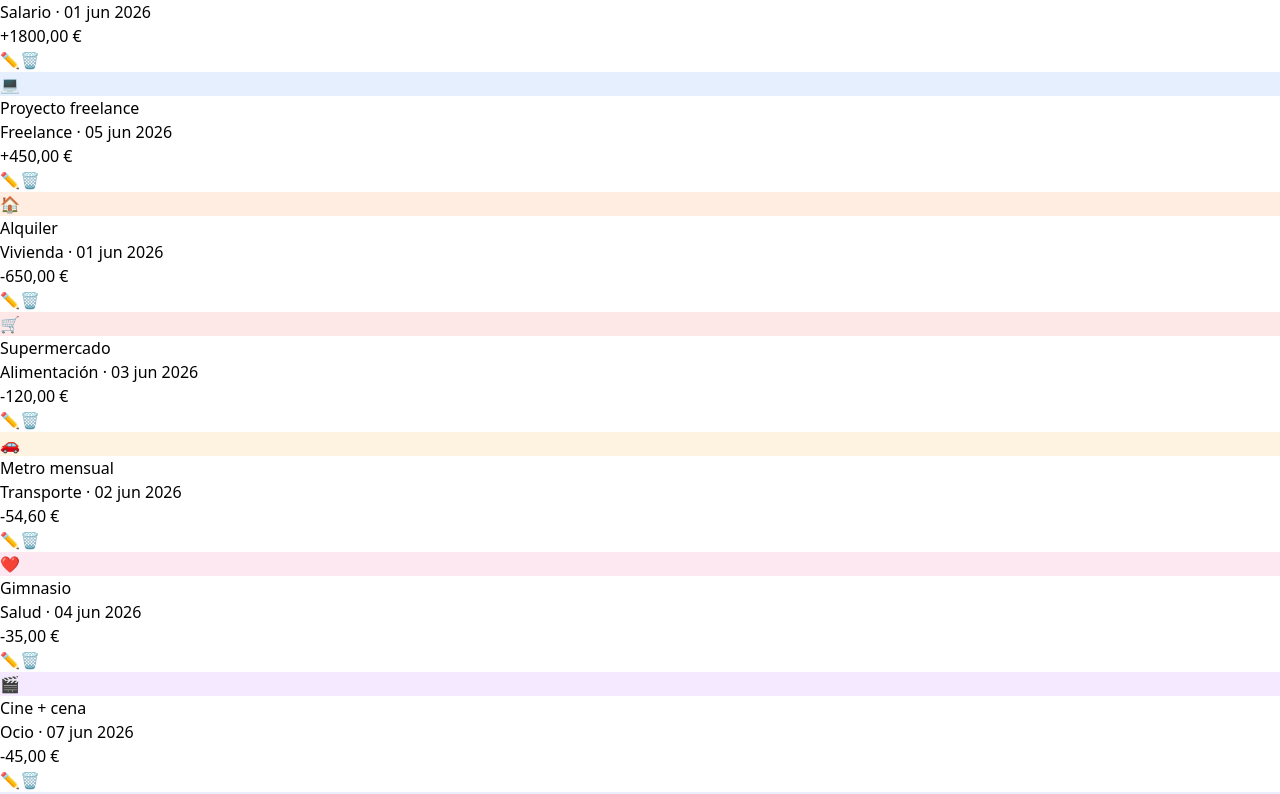
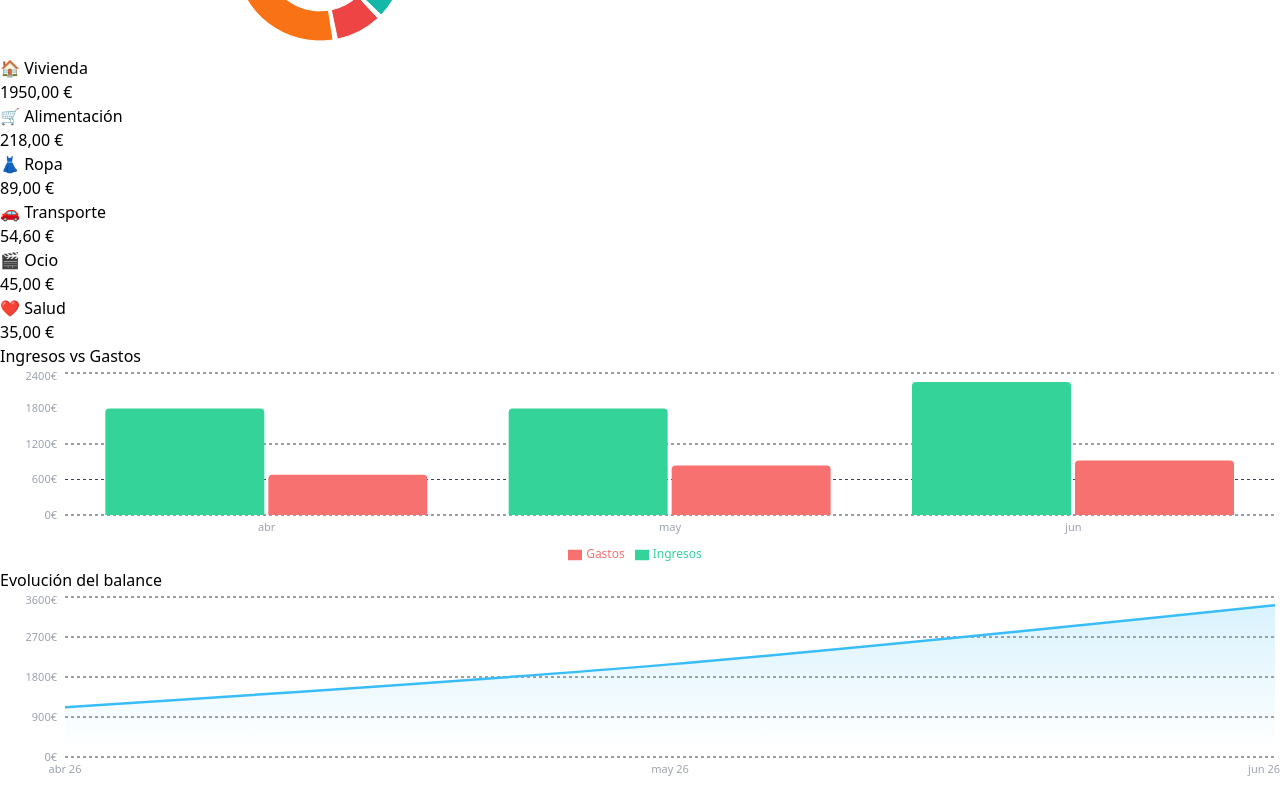
Before and after one commit to claramontano/finance-tracker, a React (Vite) app: page / in a window 1280 px wide. Shown: the part 560-1354 px from the top of the page. Built offline with nearby package versions, Linux system fonts and the light colour scheme.

Commit message:
feat: add Charts with pie, bar and area charts using Recharts

```diff
--- a/src/App.jsx
+++ b/src/App.jsx
@@ -4,6 +4,7 @@ import Summary from './components/Summary'
 import Filters from './components/Filters'
 import TransactionForm from './components/TransactionForm'
 import TransactionList from './components/TransactionList'
+import Charts from './components/Charts'
 
 function App() {
   return (
@@ -12,6 +13,7 @@ function App() {
         <Header />
         <main className="max-w-7xl mx-auto px-6 py-8">
           <Summary />
+          <Charts />
           <Filters />
           <TransactionForm />
           <TransactionList />
--- /dev/null
+++ b/src/components/Charts.jsx
@@ -0,0 +1,149 @@
+import { useMemo } from 'react'
+import { useFinance } from '../hooks/useFinance'
+import { getCategoryById } from '../utils/categories'
+import { formatCurrency } from '../utils/formatters'
+import {
+  PieChart, Pie, Cell, Tooltip, ResponsiveContainer,
+  BarChart, Bar, XAxis, YAxis, CartesianGrid, Legend,
+  LineChart, Line, Area, AreaChart
+} from 'recharts'
+
+function CustomTooltip({ active, payload, label }) {
+  if (!active || !payload?.length) return null
+  return (
+    <div className="bg-gray-800 border border-gray-700 rounded-xl px-4 py-3 shadow-xl">
+      {label && <p className="text-gray-400 text-xs mb-1">{label}</p>}
+      {payload.map((p, i) => (
+        <p key={i} className="text-sm font-bold" style={{ color: p.color }}>
+          {p.name}: {typeof p.value === 'number' ? formatCurrency(p.value) : p.value}
+        </p>
+      ))}
+    </div>
+  )
+}
+
+export default function Charts() {
+  const { transactions } = useFinance()
+
+  // Datos para gráfica de dona (gastos por categoría)
+  const pieData = useMemo(() => {
+    const expenses = transactions.filter(t => t.type === 'expense')
+    const byCategory = {}
+    expenses.forEach(t => {
+      byCategory[t.category] = (byCategory[t.category] || 0) + t.amount
+    })
+    return Object.entries(byCategory)
+      .map(([id, value]) => {
+        const cat = getCategoryById(id)
+        return { name: cat.label, value: Math.round(value * 100) / 100, color: cat.color, icon: cat.icon }
+      })
+      .sort((a, b) => b.value - a.value)
+      .slice(0, 6)
+  }, [transactions])
+
+  // Datos para gráfica de barras (últimos 6 meses)
+  const barData = useMemo(() => {
+    const months = {}
+    transactions.forEach(t => {
+      const key = t.date.slice(0, 7)
+      if (!months[key]) months[key] = { month: key, ingresos: 0, gastos: 0 }
+      if (t.type === 'income') months[key].ingresos += t.amount
+      if (t.type === 'expense') months[key].gastos += t.amount
+    })
+    return Object.values(months)
+      .sort((a, b) => a.month.localeCompare(b.month))
+      .slice(-6)
+      .map(m => ({
+        ...m,
+        month: new Intl.DateTimeFormat('es-ES', { month: 'short' }).format(new Date(m.month + '-01')),
+        ingresos: Math.round(m.ingresos),
+        gastos: Math.round(m.gastos),
+      }))
+  }, [transactions])
+
+  // Datos para gráfica de área (evolución del balance)
+  const areaData = useMemo(() => {
+    let balance = 0
+    const sorted = [...transactions].sort((a, b) => a.date.localeCompare(b.date))
+    const byMonth = {}
+    sorted.forEach(t => {
+      const key = t.date.slice(0, 7)
+      balance += t.type === 'income' ? t.amount : -t.amount
+      byMonth[key] = Math.round(balance)
+    })
+    return Object.entries(byMonth).map(([month, balance]) => ({
+      month: new Intl.DateTimeFormat('es-ES', { month: 'short', year: '2-digit' }).format(new Date(month + '-01')),
+      balance
+    }))
+  }, [transactions])
+
+  return (
+    <div className="grid grid-cols-1 lg:grid-cols-2 gap-6 mb-8">
+
+      {/* Gráfica de dona */}
+      <div className="bg-gray-900 rounded-2xl p-6 border border-gray-800">
+        <h3 className="font-bold text-white mb-5">Gastos por categoría</h3>
+        <div className="flex gap-4 items-center">
+          <ResponsiveContainer width="50%" height={200}>
+            <PieChart>
+              <Pie data={pieData} cx="50%" cy="50%" innerRadius={55} outerRadius={85} paddingAngle={3} dataKey="value">
+                {pieData.map((entry, i) => (
+                  <Cell key={i} fill={entry.color} />
+                ))}
+              </Pie>
+              <Tooltip content={<CustomTooltip />} />
+            </PieChart>
+          </ResponsiveContainer>
+          <div className="flex-1 flex flex-col gap-2">
+            {pieData.map((d, i) => (
+              <div key={i} className="flex items-center justify-between gap-2">
+                <div className="flex items-center gap-2">
+                  <span className="w-2.5 h-2.5 rounded-full flex-shrink-0" style={{ backgroundColor: d.color }}></span>
+                  <span className="text-xs text-gray-400 truncate">{d.icon} {d.name}</span>
+                </div>
+                <span className="text-xs font-bold text-white">{formatCurrency(d.value)}</span>
+              </div>
+            ))}
+          </div>
+        </div>
+      </div>
+
+      {/* Gráfica de barras */}
+      <div className="bg-gray-900 rounded-2xl p-6 border border-gray-800">
+        <h3 className="font-bold text-white mb-5">Ingresos vs Gastos</h3>
+        <ResponsiveContainer width="100%" height={200}>
+          <BarChart data={barData} barGap={4}>
+            <CartesianGrid strokeDasharray="3 3" stroke="#374151" vertical={false} />
+            <XAxis dataKey="month" tick={{ fill: '#9ca3af', fontSize: 11 }} axisLine={false} tickLine={false} />
+            <YAxis tick={{ fill: '#9ca3af', fontSize: 11 }} axisLine={false} tickLine={false} tickFormatter={v => `${v}€`} />
+            <Tooltip content={<CustomTooltip />} />
+            <Legend wrapperStyle={{ fontSize: '12px', color: '#9ca3af' }} />
+            <Bar dataKey="ingresos" fill="#34d399" radius={[4, 4, 0, 0]} name="Ingresos" />
+            <Bar dataKey="gastos" fill="#f87171" radius={[4, 4, 0, 0]} name="Gastos" />
+          </BarChart>
+        </ResponsiveContainer>
+      </div>
+
+      {/* Gráfica de área — evolución balance */}
+      <div className="bg-gray-900 rounded-2xl p-6 border border-gray-800 lg:col-span-2">
+        <h3 className="font-bold text-white mb-5">Evolución del balance</h3>
+        <ResponsiveContainer width="100%" height={200}>
+          <AreaChart data={areaData}>
+            <defs>
+              <linearGradient id="balanceGrad" x1="0" y1="0" x2="0" y2="1">
+                <stop offset="5%" stopColor="#38bdf8" stopOpacity={0.3} />
+                <stop offset="95%" stopColor="#38bdf8" stopOpacity={0} />
+              </linearGradient>
+            </defs>
+            <CartesianGrid strokeDasharray="3 3" stroke="#374151" vertical={false} />
+            <XAxis dataKey="month" tick={{ fill: '#9ca3af', fontSize: 11 }} axisLine={false} tickLine={false} />
+            <YAxis tick={{ fill: '#9ca3af', fontSize: 11 }} axisLine={false} tickLine={false} tickFormatter={v => `${v}€`} />
+            <Tooltip content={<CustomTooltip />} />
+            <Area type="monotone" dataKey="balance" stroke="#38bdf8" strokeWidth={2.5} fill="url(#balanceGrad)" name="Balance" />
+          </AreaChart>
+        </ResponsiveContainer>
+      </div>
+
+    </div>
+  )
+}
```
